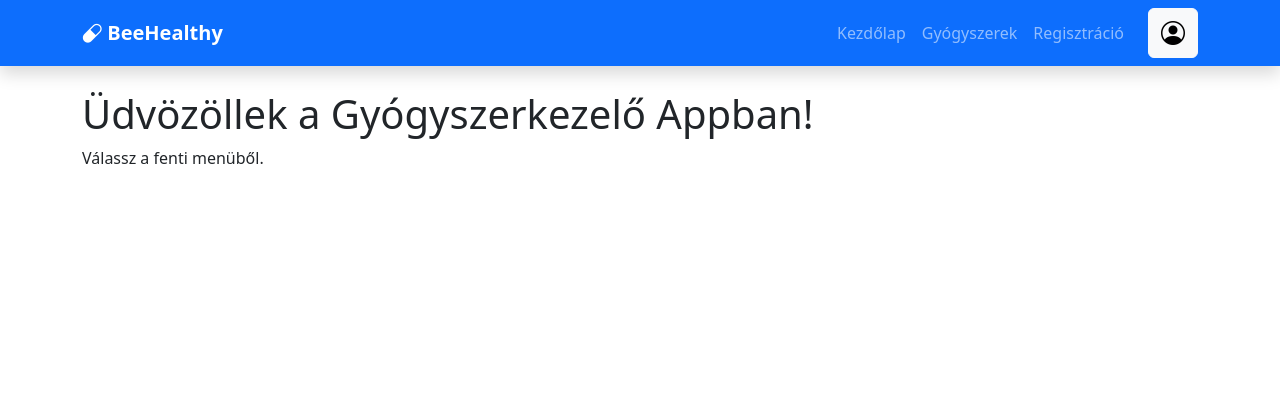
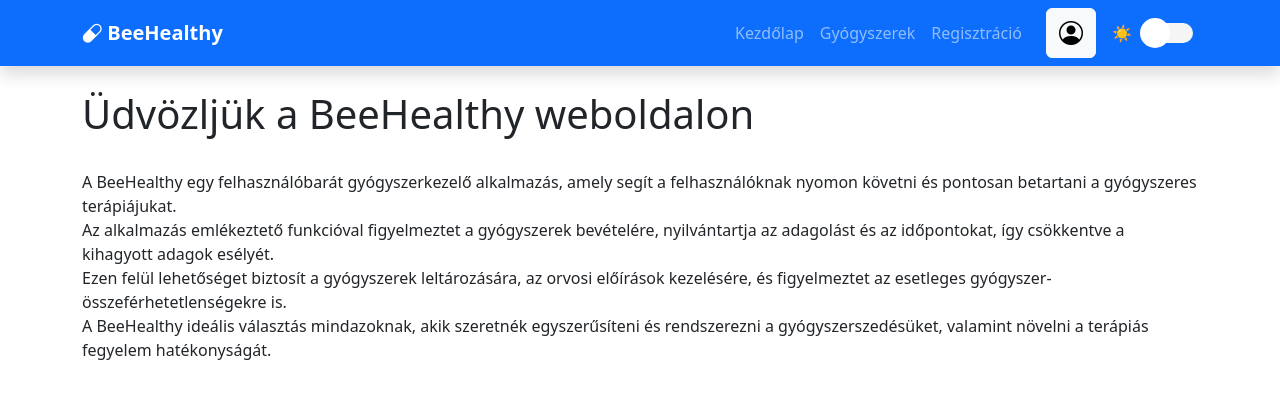
Before and after one commit to szollosyi/BeeHealthy, a React (Create React App) app: page / in a window 1280 px wide. Shown: the top 398 px of the page. Built offline with nearby package versions, Linux system fonts and the light colour scheme.

Commit message:
dark mode, design

```diff
--- a/package.json
+++ b/package.json
@@ -11,7 +11,8 @@
     "react": "^19.0.0",
     "react-dom": "^19.0.0",
     "react-router-dom": "^7.1.5",
-    "react-scripts": "5.0.1"
+    "react-scripts": "5.0.1",
+    "react-switch": "^7.1.0"
   },
   "scripts": {
     "start": "react-scripts start",
--- a/src/App.jsx
+++ b/src/App.jsx
@@ -1,20 +1,68 @@
-import React from 'react';
+import React, { createContext, useContext, useState, useEffect } from 'react';
 import { Routes, Route, Link } from 'react-router-dom';
 import { Kezdőlap } from './Kezdolap';
 import { Gyogyszerek } from './Gyogyszerek';
 import { NemTalalt } from './NemTalalt';
 import { Login } from './Login';
 import { Registratio } from './Registratio';
+import ReactSwitch from 'react-switch';  // Importáljuk a React Switch könyvtárat
+
+// Context létrehozása a sötét mód kezelésére
+const ThemeContext = createContext();
+
+const ThemeProvider = ({ children }) => {
+  const [darkMode, setDarkMode] = useState(localStorage.getItem("theme") === "dark");
+
+  useEffect(() => {
+    if (darkMode) {
+      document.documentElement.classList.add("dark");
+      localStorage.setItem("theme", "dark");
+    } else {
+      document.documentElement.classList.remove("dark");
+      localStorage.setItem("theme", "light");
+    }
+  }, [darkMode]);
+
+  return (
+    <ThemeContext.Provider value={{ darkMode, setDarkMode }}>
+      {children}
+    </ThemeContext.Provider>
+  );
+};
+
+const useTheme = () => useContext(ThemeContext);
+
+const DarkModeToggle = () => {
+  const { darkMode, setDarkMode } = useTheme();
+
+  return (
+    <div className="d-flex align-items-center ms-3">
+      <span className="text-white me-2">{darkMode ? "🌙" : "☀️"}</span>
+      <ReactSwitch
+        checked={darkMode}
+        onChange={() => setDarkMode(!darkMode)}
+        onColor="#4b4b4b"
+        offColor="#f5f5f5"
+        handleDiameter={30}
+        uncheckedIcon={false}
+        checkedIcon={false}
+        height={20}
+        width={48}
+        className="react-switch"
+      />
+    </div>
+  );
+};
 
 export const App = () => {
   return (
-    <>
+    <ThemeProvider>
       <nav className="navbar navbar-expand-lg navbar-dark bg-primary shadow">
         <div className="container">
           <Link className="navbar-brand fw-bold" to="/">
             <i className="bi bi-capsule"></i> BeeHealthy
           </Link>
-          <button className="navbar-toggler ms-auto" type="button"  // ms-auto itt igazítja jobbra
+          <button className="navbar-toggler ms-auto" type="button"
             data-bs-toggle="collapse"
             data-bs-target="#navbarNav"
             aria-controls="navbarNav"
@@ -35,9 +83,13 @@ export const App = () => {
               </li>
             </ul>
             <button
-              className="btn btn-light ms-3"> <Link className="nav-link" to="/login">
-              <i className="bi bi-person-circle" style={{ fontSize: '24px' }}></i></Link>
+              className="btn btn-light ms-3">
+              <Link className="nav-link" to="/login">
+                <i className="bi bi-person-circle" style={{ fontSize: '24px' }}></i>
+              </Link>
             </button>
+            {/* Dark Mode Toggle Button with Switch */}
+            <DarkModeToggle />
           </div>
         </div>
       </nav>
@@ -51,6 +103,6 @@ export const App = () => {
           <Route path="*" element={<NemTalalt />} />
         </Routes>
       </div>
-    </>
+    </ThemeProvider>
   );
 };
--- a/src/Gyogyszerek.jsx
+++ b/src/Gyogyszerek.jsx
@@ -17,19 +17,28 @@ export const Gyogyszerek = () => {
 
   return (
     <div className="max-w-6xl mx-auto p-6">
-      <h1 className="text-3xl font-bold mb-6 text-center text-blue-700">Gyógyszerek listája</h1>
-      <div className="grid grid-cols-1 md:grid-cols-2 lg:grid-cols-3 gap-6">
-        {gyogyszerek.map(gyogyszer => (
-          <div key={gyogyszer.Id} className="bg-white p-5 rounded-lg shadow-lg border border-gray-300">
-            <h2 className="text-xl font-semibold text-gray-800">{gyogyszer.gyogyszerNev}</h2>
-            <p className="text-gray-600 mt-2"><strong>Kategória:</strong> {gyogyszer.kategoria}</p>
-            <p className="text-gray-600"><strong>Adagolás:</strong> {gyogyszer.adagolas}</p>
-            <p className="text-gray-600"><strong>Kezelési időpont:</strong> {gyogyszer.kezelesiIdopont}</p>
-            <p className="text-gray-600"><strong>Emlékeztető:</strong> {gyogyszer.emlekezteto}</p>
-            <p className="text-gray-500 italic text-sm"><strong>Megjegyzés:</strong>{gyogyszer.megjegyzes}</p>
-          </div>
-        ))}
+  <h1 className="text-3xl font-bold mb-6 text-center text-blue-700 dark:text-blue-400">
+    Gyógyszerek listája
+  </h1>
+  <div className="grid grid-cols-1 md:grid-cols-2 lg:grid-cols-3 gap-6">
+    {gyogyszerek.map(gyogyszer => (
+      <div
+        key={gyogyszer.Id}
+        className="bg-white p-5 rounded-lg shadow-lg border border-gray-300 dark:bg-gray-800 dark:border-gray-600"
+      >
+        <h2 className="text-xl font-semibold text-gray-800 dark:text-gray-100" id='fekete'>
+         {gyogyszer.gyogyszerNev}
+        </h2>
+        <p className="text-gray-600 mt-2 dark:text-gray-300">
+          <strong className="text-black dark:text-white">Kategória: {gyogyszer.kategoria}</strong>
+        </p>
+        <p className="text-gray-500 italic text-sm dark:text-gray-400">
+          <strong className="text-black dark:text-white">Megjegyzés: {gyogyszer.megjegyzes}</strong>
+        </p>
       </div>
-    </div>
+    ))}
+  </div>
+</div>
+
   );
-};
+}
--- a/src/Kezdolap.jsx
+++ b/src/Kezdolap.jsx
@@ -2,7 +2,12 @@ import React from 'react';
 
 export const Kezdőlap = () => (
   <div>
-    <h1>Üdvözöllek a Gyógyszerkezelő Appban!</h1>
-    <p>Válassz a fenti menüből.</p>
+    <h1>Üdvözljük a BeeHealthy weboldalon</h1><br/>
+    <p>
+      A BeeHealthy egy felhasználóbarát gyógyszerkezelő alkalmazás, amely segít a felhasználóknak nyomon követni és pontosan betartani a gyógyszeres terápiájukat.<br/>
+      Az alkalmazás emlékeztető funkcióval figyelmeztet a gyógyszerek bevételére, nyilvántartja az adagolást és az időpontokat, így csökkentve a kihagyott adagok esélyét.<br/>
+      Ezen felül lehetőséget biztosít a gyógyszerek leltározására, az orvosi előírások kezelésére, és figyelmeztet az esetleges gyógyszer-összeférhetetlenségekre is.<br/>
+      A BeeHealthy ideális választás mindazoknak, akik szeretnék egyszerűsíteni és rendszerezni a gyógyszerszedésüket, valamint növelni a terápiás fegyelem hatékonyságát.
+    </p>
   </div>
 );
--- a/src/Login.jsx
+++ b/src/Login.jsx
@@ -14,7 +14,7 @@ export const Login = () => {
     if (storedUser) {
       const parsedUser = JSON.parse(storedUser);
       setUser(parsedUser);
-      setAvatar(`http://images.balazska.nhely.hu/${parsedUser.profilePicturePath}`);
+      setAvatar(`http://fajlok.beehealthy.nhely.hu/${parsedUser.profilePicturePath}`);
     }
   }, []);
 
@@ -80,7 +80,7 @@ export const Login = () => {
         {user ? (
           <>
             <h2>Belépve: {user.name}</h2>
-            {avatar && <img src={avatar} width="60%" height="60%" alt="Avatar" style={{ marginTop: "20px", borderRadius: "50%" }} />}
+            {avatar && <img src={avatar} width="60%" height="60%" alt="Avatar" style={{ marginTop: "20px", borderRadius: "50%" }} />}<br />
             <button
               onClick={handleLogout}
               style={{
--- a/src/Registratio.jsx
+++ b/src/Registratio.jsx
@@ -73,25 +73,17 @@ export const Registratio = () => {
         <h2>Regisztráció</h2>
             <input
               type="text"
-              name="loginNev"
-              placeholder="Felhasználónév"
-              value={formData.loginNev}
-              onChange={handleChange}
-              style={{ margin: "10px", padding: "10px", borderRadius: "5px", width: "80%" }}
-            />
-            <input
-              type="password"
-              name="jelszo"
-              placeholder="Jelszó"
-              value={formData.jelszo}
+              name="Name"
+              placeholder="Teljes név"
+              value={formData.Name}
               onChange={handleChange}
               style={{ margin: "10px", padding: "10px", borderRadius: "5px", width: "80%" }}
             />
             <input
               type="text"
-              name="Name"
-              placeholder="Teljes név"
-              value={formData.Name}
+              name="loginNev"
+              placeholder="Felhasználónév"
+              value={formData.loginNev}
               onChange={handleChange}
               style={{ margin: "10px", padding: "10px", borderRadius: "5px", width: "80%" }}
             />
@@ -103,6 +95,14 @@ export const Registratio = () => {
               onChange={handleChange}
               style={{ margin: "10px", padding: "10px", borderRadius: "5px", width: "80%" }}
             />
+            <input
+              type="password"
+              name="jelszo"
+              placeholder="Jelszó"
+              value={formData.jelszo}
+              onChange={handleChange}
+              style={{ margin: "10px", padding: "10px", borderRadius: "5px", width: "80%" }}
+            /><br />
             <button
               onClick={handleSubmit}
               style={{
--- a/src/index.css
+++ b/src/index.css
@@ -11,3 +11,19 @@ code {
   font-family: source-code-pro, Menlo, Monaco, Consolas, 'Courier New',
     monospace;
 }
+
+/* Alapértelmezett világos mód */
+body {
+  background-color: white;
+  color: black;
+}
+
+/* Sötét mód */
+.dark body {
+  background-color: rgb(53, 53, 53);
+  color: white;
+}
+
+#fekete{
+  color: black
+}
```
Also changed, not shown: 1 other file (tests, documents, lock files or other folders).
